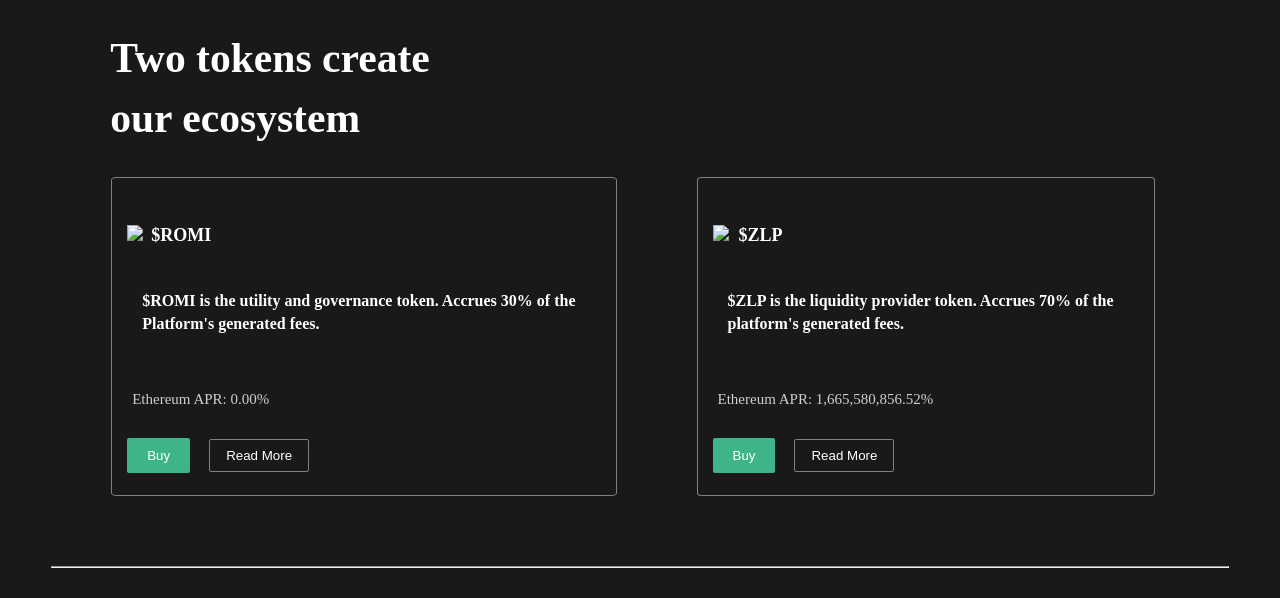
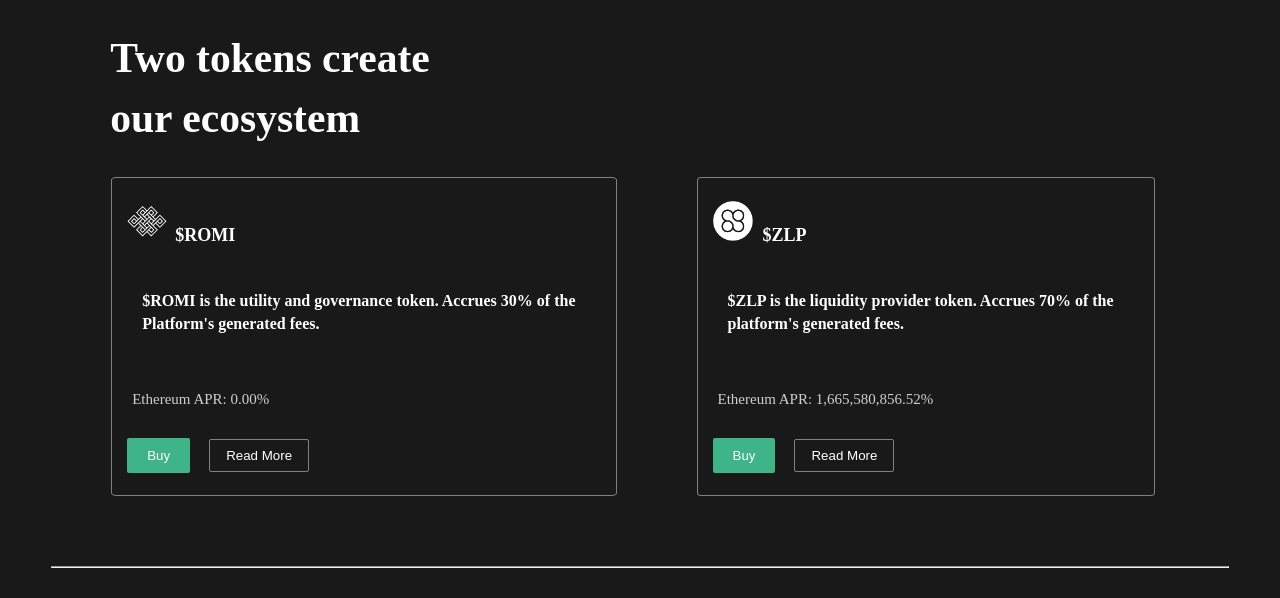
Before and after one commit to naveengatlewar/Romi-Finance, a plain HTML site: page index.html in a window 1280 px wide. Shown: the part 1781-2379 px from the top of the page. Drawn offline with Linux system fonts and the light colour scheme.

Commit message:
opt1 added

```diff
--- a/index.html
+++ b/index.html
@@ -145,7 +145,7 @@
 
      <div class="token-options">
         <div class="opt1">
-            <img src="Resource/Images/Zomi.png" width="40px" class="romi"><h5>$ROMI</h5>
+            <img src="images/opt1.png" width="40px" class="romi"><h5>$ROMI</h5>
             <h4>$ROMI is the utility and governance token. Accrues 30% of the<br> Platform's generated fees.</h4>
             <br>
             <p>Ethereum APR: 0.00%</p>
@@ -154,7 +154,7 @@
         </div>
 <br>
         <div class="opt2">
-            <img src="Resource/Images/zlp.png" width="40px" class="zlp"><h5>$ZLP</h5>
+            <img src="images/opt2.png" width="40px" class="zlp"><h5>$ZLP</h5>
             <h4>$ZLP is the liquidity provider token. Accrues 70% of the<br> platform's generated fees.</h4>
             <br>
             <p>Ethereum APR: 1,665,580,856.52%</p>
```
Also changed, not shown: images/opt1.png (added), images/opt2.png (added).
